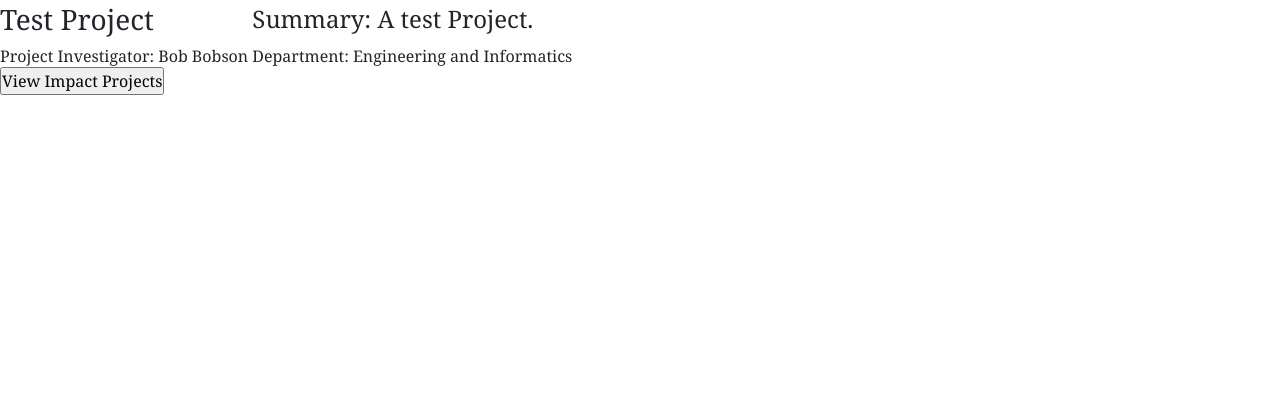
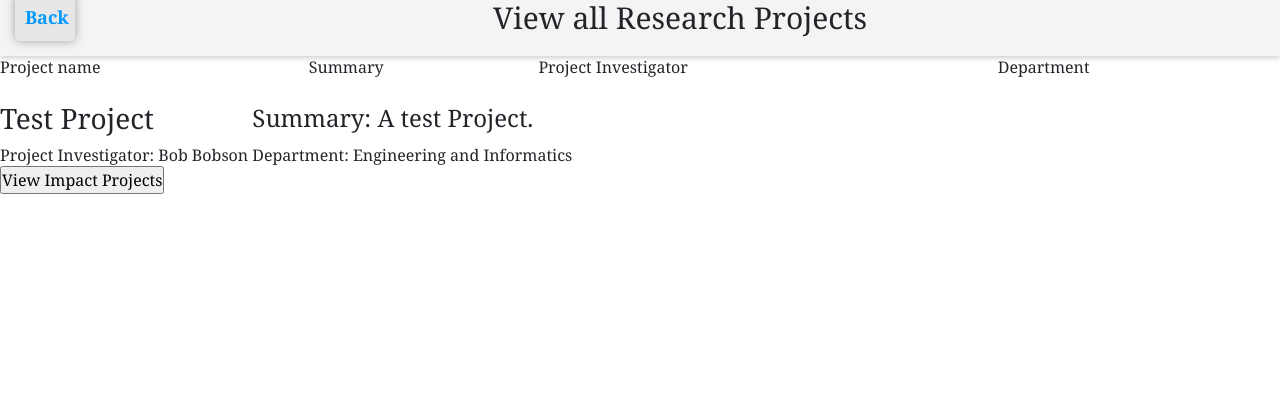
Before and after one commit to jfmackay01/Enterprise-Pro-Team-1, a PHP site: page /projects.php in a window 1280 px wide. Shown: the part 366-786 px from the top of the page. Run offline with PHP 8.4, Linux system fonts and the light colour scheme; a user stored in the database is signed in; data comes from the database, SQL or seed files in the repository.

Commit message:
changed tables in ViewProject/ViewResearch
tables made easier for user to read, still needs a bit of work; container on register page is fixed now

```diff
--- a/Software/pages/projects.php
+++ b/Software/pages/projects.php
@@ -12,7 +12,20 @@
 </head>
 
 </body>
+<!-- page title -->
+    <div class="container4">
+            <!-- back button -->
+            <a class="back-btn" href="impactproject.php" >Back</a>
+            <h2>View all Research Projects</h2>
+    </div>
 
+    <!-- table with research projects-->
+    <table width=100%>
+        <tr>
+            <td> Project name </td>
+            <td> Summary</td>
+            <td> Project Investigator </td>
+            <td> Department </td>
     <?php
     //if logged in then show assigned projects
             if (isset($_SESSION["logon"])){
@@ -23,7 +36,7 @@
             }
 
             ?>
-
+    </table>
 </body>
 
 </html>
--- a/Software/pages/register.php
+++ b/Software/pages/register.php
@@ -15,9 +15,7 @@ session_start();
         require 'header.php';
         ?>
     <!-- css link -->
-    <link rel="stylesheet" href="../css/standard.css">
 
-   <script src='../js/javascriptFunctions.js'></script>
 
 </head>
 
@@ -26,8 +24,7 @@ session_start();
         <!-- Registration form form -->
 
     <section class="container2">
-            <form class="input" name="register" onsubmit="return validateRegisterForm()" action="<?php echo htmlspecialchars($_SERVER["PHP_SELF"]); ?>" method="post">
-
+        <form method="post" onsubmit="return validateRegisterForm()" action="<?php echo htmlspecialchars($_SERVER["PHP_SELF"]); ?>" >
             <h3>Register</h3>
                 <input type="text" name="email" class="box" placeholder="Your email...">
                 <input type="password" name="password" class="box" placeholder="Your password...">
@@ -44,6 +41,7 @@ session_start();
             require '../php/registering.php';
         }
         ?>
+    </section>
 
 </body>
 
```
Also changed, not shown: Software/pages/viewAllImpact.php (+15 -2 lines), Software/pages/viewImpactProjects.php (+11 -2 lines). Lines whose indentation alone changed are shown as unchanged.
